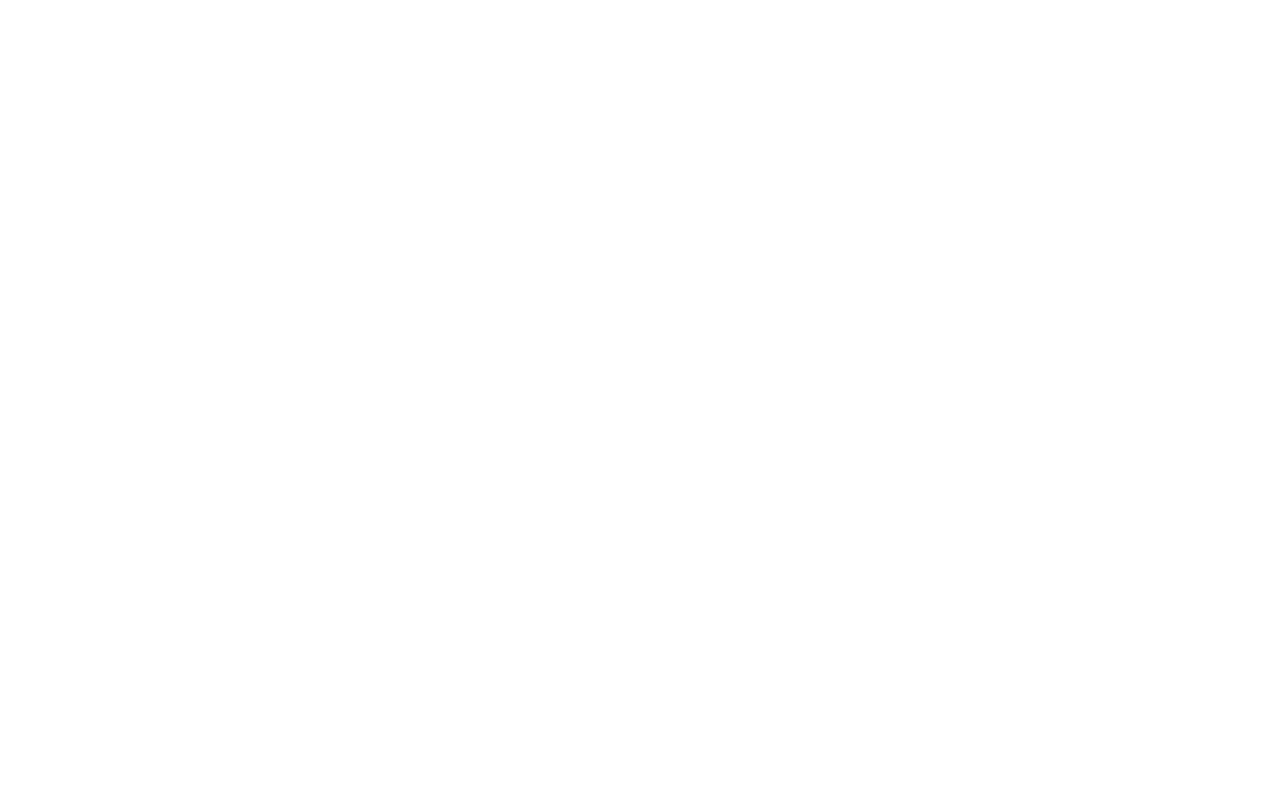
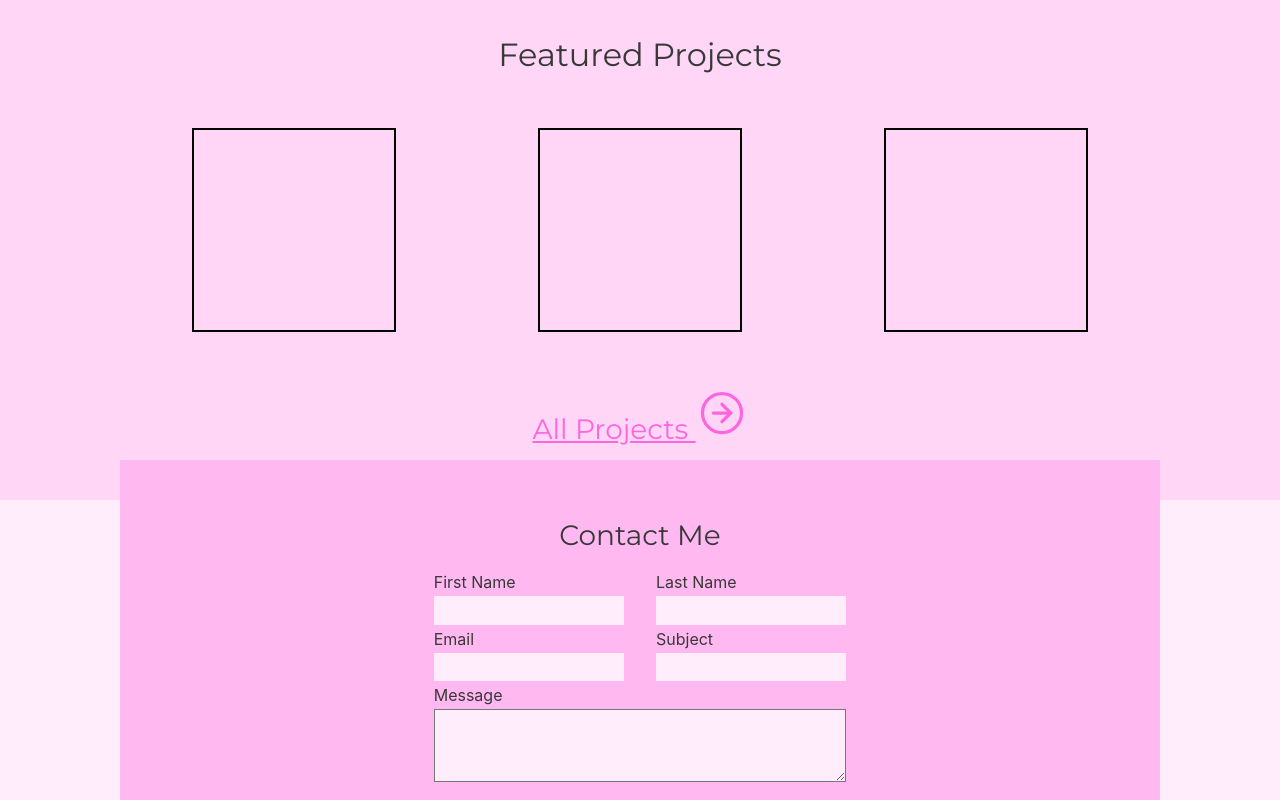
Before and after one commit to emmalynnn97/emma-website, a React (Create React App) app: page / in a window 1280 px wide. Shown: the part 820-1620 px from the top of the page. Built offline with nearby package versions, Linux system fonts and the light colour scheme.

Commit message:
homepage almost done

```diff
--- a/src/App.css
+++ b/src/App.css
@@ -20,6 +20,30 @@
     }
 }
 @media (max-width:480px){
+    h1{
+        font-size:24px !important;
+    }
+    h2{
+        font-size:20px !important;
+    }
+    h3{
+        font-size:18px !important;
+    }
+    .proj-row{
+        flex-direction:column !important;
+        width:auto !important;
+    }
+    .form-container{
+        top:0 !important;
+    }
+    .proj-row > div{
+        margin:1em 0 !important;
+        height:9em !important;
+        width:9em !important;
+    }
+    .proj-container{
+        height:100vh !important;
+    }
     .link{
         font-size:18px;
     }
@@ -32,9 +56,8 @@
         justify-content: space-evenly !important;
     }
     .top-section-heading{
-        font-size:34px !important;
         padding:1em !important;
-        line-height:60px !important;
+        line-height:50px !important;
     }
     .view-more-box{
         top:auto !important;
@@ -44,6 +67,6 @@
         height:40px !important;
     }
     .view-more-text{
-        font-size:24px !important;
+        font-size:20px !important;
     }
 }
--- a/src/App.js
+++ b/src/App.js
@@ -13,7 +13,7 @@
 const about = ()=><About/>
 function App() {
   return (
-    <Router>
+    <Router style={{width:'100vw'}}>
 
       <Route exact path='/' component={home}></Route>
       <Route path='/portfolio' component={portfolio}></Route>
--- a/src/FeaturedProjects.js
+++ b/src/FeaturedProjects.js
@@ -1,5 +1,5 @@
 import React, { Component } from 'react'
-
+import {Link} from 'react-router-dom'
 export class FeaturedProjects extends Component {
     constructor(props) {
         super(props)
@@ -10,9 +10,54 @@
     }
 
     render() {
+        const containerStyle={
+            height:'65vh',
+            width:'100%',
+            backgroundColor:'#FFD6F6',
+            display:'flex',
+            justifyContent:'space-evenly',
+            alignItems:'center',
+            flexDirection:'column'
+        }
+        const projHeadingStyle={
+            fontWeight:'normal',
+            fontFamily:'Montserrat',
+            fontSize:'2em',
+            color:'#383838',
+            margin:'0'
+        }
+        const projContainerStyle={
+            display:'flex',
+            justifyContent:'space-between',
+            width:'70%'
+        }
+        const projStyle={
+            height:'12.5em',
+            width:'12.5em',
+            border:'2px solid black'
+        }
+        const allProjLinkStyle ={
+            fontWeight:'normal',
+            fontFamily:'Montserrat',
+            fontSize:'1.75em',
+            color:'#FF65DE',
+            margin:'0',
+        }
         return (
-            <div>
-                Featured Projects
+            <div className='proj-container' style={containerStyle}>
+                <h2 style={projHeadingStyle}>Featured Projects</h2>
+                <div className='proj-row' style={projContainerStyle}>
+                    <div style={projStyle}></div>
+                    <div style={projStyle}></div>
+                    <div style={projStyle}></div>
+                </div>
+                <Link style={allProjLinkStyle} to='/portfolio'>All Projects <svg width="52" height="52" viewBox="0 0 52 52" fill="none" xmlns="http://www.w3.org/2000/svg">
+<path d="M26 45.5C36.7696 45.5 45.5 36.7696 45.5 26C45.5 15.2304 36.7696 6.5 26 6.5C15.2304 6.5 6.5 15.2304 6.5 26C6.5 36.7696 15.2304 45.5 26 45.5Z" stroke="#FF65DE" strokeWidth="3.25" strokeLinecap="round" strokeLinejoin="round"/>
+<path d="M34.6666 26H17.3333" stroke="#FF65DE" strokeWidth="3.25" strokeLinecap="round" strokeLinejoin="round"/>
+<path d="M34.6667 26L26 34.6667" stroke="#FF65DE" strokeWidth="3.25" strokeLinecap="round" strokeLinejoin="round"/>
+<path d="M34.6667 26L26 17.3333" stroke="#FF65DE" strokeWidth="3.25" strokeLinecap="round" strokeLinejoin="round"/>
+</svg>
+</Link>
             </div>
         )
     }
--- a/src/Home.js
+++ b/src/Home.js
@@ -2,7 +2,8 @@
 import TopSection from './TopSection'
 import Nav from './Nav'
 import {Link} from 'react-router-dom'
-import Hero from './Hero'
+import FeaturedProjects from './FeaturedProjects'
+import HomeContactSection from './HomeContactSection'
 export class Home extends Component {
     constructor(props) {
         super(props)
@@ -15,9 +16,10 @@
     render() {
         return (
             <div style={{height:'200vh'}}>
-
                <Nav height='115px' finalHeight='60px' bgColor='url("https://www.transparenttextures.com/patterns/paper-fibers.png")' links={[<Link className='link home-link' style={{color:'#FF65DE',textDecoration:'none', fontWeight:'600'}} to='/'>Home</Link>,<Link className='link about-link' style={{color:'#383838',textDecoration:'none'}} to='/about'>About</Link>,<Link className='link contact-link' style={{color:'#383838',textDecoration:'none'}} to='/contact'>Contact</Link>,<Link className='link portfolio-link' style={{color:'#383838',textDecoration:'none'}} to='/portfolio'>Portfolio</Link>]}/>
                <TopSection/>
+               <FeaturedProjects/>
+               <HomeContactSection/>
             </div>
         )
     }
--- /dev/null
+++ b/src/HomeContactSection.js
@@ -0,0 +1,115 @@
+import React, { Component } from 'react'
+
+export class HomeContactSection extends Component {
+    constructor(props) {
+        super(props)
+
+        this.state = {
+
+        }
+    }
+
+    render() {
+        const containerStyle={
+            backgroundColor:'#FFEDFB',
+            height:'65vh',
+            width:'100%',
+            display:'flex',
+            justifyContent:'center'
+        }
+        const formContainerStyle={
+            height:'75%',
+            width:'75%',
+            backgroundColor:'#FFB9F0',
+            position:'relative',
+            top:'-2.5em',
+            display:'flex',
+            justifyContent:'center',
+            alignItems:'center',
+            flexDirection:'column',
+            padding:'2.5em'
+        }
+        const formStyle={
+            display:'flex',
+            flexDirection:'column',
+            margin:'1em 0',
+        }
+        const contactHeadingStyle={
+            fontWeight:'normal',
+            fontFamily:'Montserrat',
+            fontSize:'1.75em',
+            color:'#383838',
+            margin:'0'
+        }
+        const inputSectionStyle={
+            display:'flex',
+            flexDirection:'column',
+            color:'#383838',
+            margin:'0 1em'
+        }
+        const firstInputSectionStyle={
+            display:'flex',
+            color:'#383838'
+        }
+        const inputStyle={
+            padding:'.5em',
+            backgroundColor:'#FFEDFB',
+            border:'none'
+        }
+        const labelStyle={
+            margin:'.25em 0',
+            fontSize:'1em'
+        }
+        const messageStyle={
+            height:'5em',
+            backgroundColor:'#FFEDFB'
+        }
+        const submitStyle={
+            margin:'1em auto',
+            width:'40%',
+            padding:'.25em .25em',
+            fontFamily:'Montserrat',
+            fontSize:'1.25em',
+            backgroundColor:'#FFEDFB',
+            border:'none',
+            cursor:'pointer',
+            transition:'.25 ease'
+        }
+        return (
+            <div style={containerStyle}>
+                <div className='form-container' style={formContainerStyle}>
+                    <h3 style={contactHeadingStyle}>Contact Me</h3>
+                    <form style={formStyle}>
+                        <div style={firstInputSectionStyle}>
+                            <div style={inputSectionStyle}>
+                            <label style={labelStyle}>First Name</label>
+                            <input style={inputStyle} name="first" id="first" type="text" required></input>
+                            </div>
+                            <div style={inputSectionStyle}>
+                            <label style={labelStyle}>Last Name</label>
+                            <input style={inputStyle} name="last" id="last" type="text" required></input>
+                            </div>
+                        </div>
+                        <div style={firstInputSectionStyle}>
+                        <div style={inputSectionStyle}>
+                            <label style={labelStyle}>Email</label>
+                            <input style={inputStyle} name="email" id="email" type="email" required></input>
+                        </div>
+                        <div style={inputSectionStyle}>
+                            <label style={labelStyle}>Subject</label>
+                            <input style={inputStyle} name="subject" id="subject" type="text"></input>
+                        </div>
+                        </div>
+                        <div style={inputSectionStyle}>
+                            <label style={labelStyle}>Message</label>
+                            <textarea style={messageStyle}></textarea>
+                        </div>
+                        <input style={submitStyle} type="submit" value="Submit"></input>
+                    </form>
+                    </div>
+            </div>
+        )
+    }
+}
+
+export default HomeContactSection
--- a/src/Nav.js
+++ b/src/Nav.js
@@ -19,14 +19,14 @@
             justifyContent: 'flex-end',
             alignItems: 'center',
             zIndex: '2',
-            marginRight:'75px',
-            marginTop:'50px'
+            marginRight:'4.5em',
+            marginTop:'3em'
         }
         const navLinkStyle = {
             margin: '0 1em',
             cursor: 'pointer',
             display: 'flex',
-            fontSize: '28px',
+            fontSize: '1.75em',
             fontFamily:'Montserrat',
         }
         return (
--- a/src/TopSection.js
+++ b/src/TopSection.js
@@ -27,20 +27,20 @@
             display:'flex',
             flexDirection:'column',
             justifyContent:'center',
-            alignItems:'center'
+            alignItems:'center',
         }
         const largeHeadingStyle={
             fontWeight:'normal',
             fontFamily:'Montserrat',
             letterSpacing: '0.015em',
             lineHeight:'85px',
-            fontSize:'44px',
+            fontSize:'2.75em',
             color:'#383838',
         }
         const viewMoreStyle={
             fontWeight:'normal',
             fontFamily:'Montserrat',
-            fontSize:'28px',
+            fontSize:'1.75em',
             marginBottom:'.5em',
             position:'relative',
         }
```
